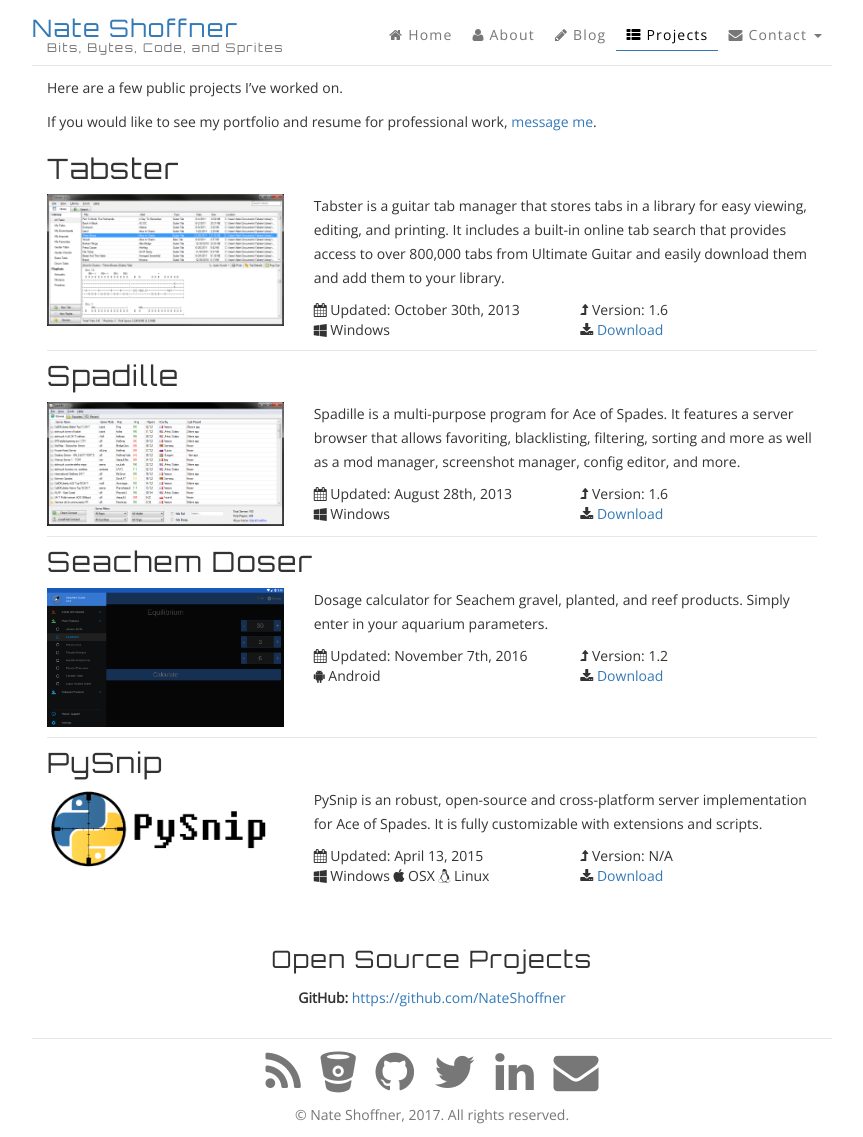
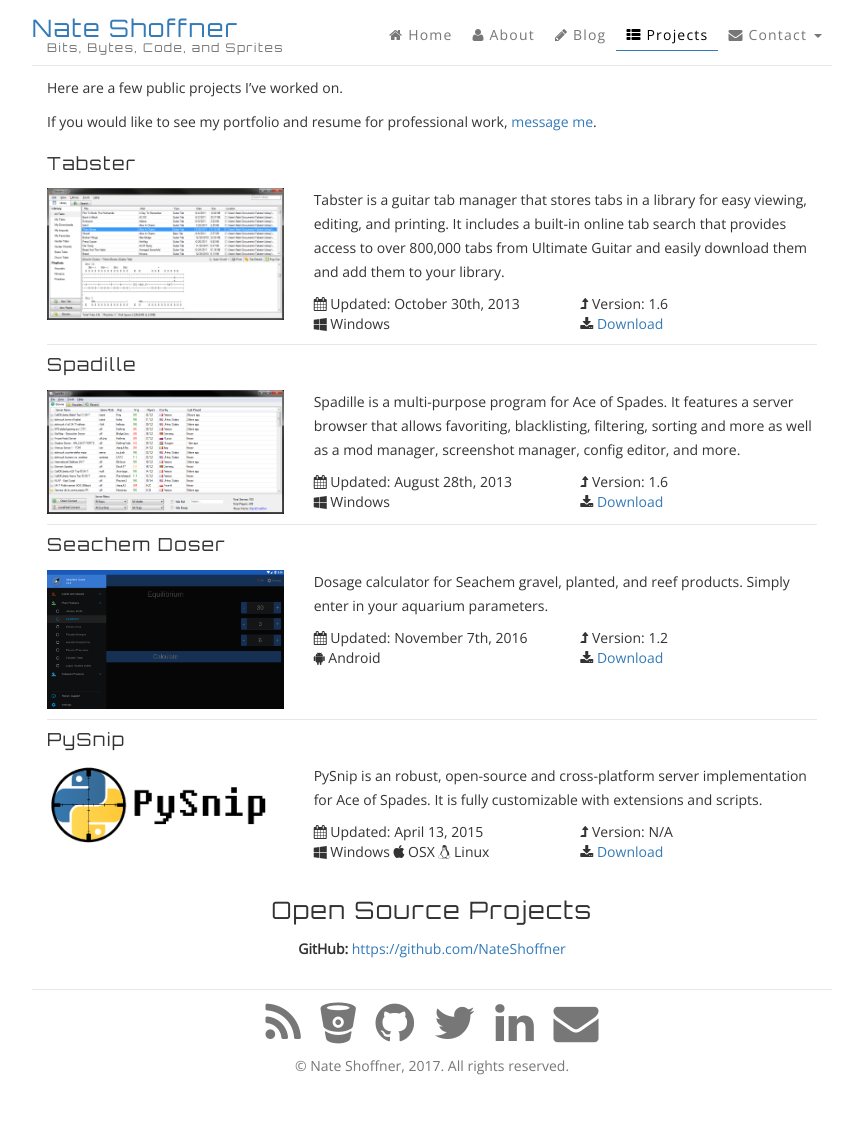
Before and after one commit to NateShoffner/nateshoffner.github.io, a Jekyll site: the page built from projects/index.html, in a window 1280 px wide. Shown: the whole page, without its empty margins (208-1071 px from the left). Built offline with Jekyll 4.4.1, drawn with Linux system fonts in a browser that asks for light colours; nearby versions of some CDN libraries; after the commit the page ends 1088 px from its top, so only the background shows below that.

Commit message:
Github Widget

```diff
--- a/assets/css/style.css
+++ b/assets/css/style.css
@@ -16,6 +16,10 @@
 .nopadding {
     padding: 0 !important;
     margin: 0 !important;
+}
+
+.padtop {
+    padding-top: 15px;
 }
 
 h1, h2, h3, h4 {
@@ -101,7 +105,7 @@
     margin-bottom: 10px;
 }
 
-.post-excerpt:not(:last-child) {
+.post-excerpt {
     border-bottom: 1px solid #e7e7e7;
 }
 
@@ -128,12 +132,6 @@
 .project:not(:last-child) {
     border-bottom: 1px solid #e7e7e7;
     padding-bottom: 10px;
-}
-
-.project-title {
-    letter-spacing: 1.4px;
-    font-size: 2em;
-    font-family: 'Orbitron', sans-serif;
 }
 
 .brand-title {
--- a/projects/index.html
+++ b/projects/index.html
@@ -11,7 +11,7 @@
         <div class="projects-container">
         {% for project in site.data.projects %}
             <div class="project">
-                <h5 class="project-title">{{ project.name }}</h5>
+                <h4 class="headline">{{ project.name }}</h5>
                 <div class="row">
                     <div class="col-xs-12 col-sm-4">
                         <a href="{{ site.base_url }}/assets/images/projects/{{ project.image }}" class="fancybox">
@@ -50,15 +50,7 @@
     });
 </script>
 
-<style type="text/css">
-.github-widget {
-    padding-top: 15px;
-}
-</style>
-
-<br /><br />
-
-<h3 class="headline text-center">Open Source Projects</h3>
+<h3 class="headline padtop text-center">Open Source Projects</h3>
 
 <div class="text-center">
     <strong>GitHub: </strong>
@@ -69,3 +61,15 @@
 
 <script type="text/javascript" src="{{ site.base_url }}/vendor/github-widget/github-widget.min.js"></script>
 <link href="{{ site.base_url }}/vendor/github-widget/github-widget.css" rel="stylesheet" type="text/css" />
+
+<style type="text/css">
+.github-widget {
+    padding-top: 15px;
+}
+
+@media (max-width: 991px) {
+    .gw-repo-outer {
+        width: 100%;
+    }
+}
+</style>
```
Also changed, not shown: vendor/github-widget/github-widget.min.js.
